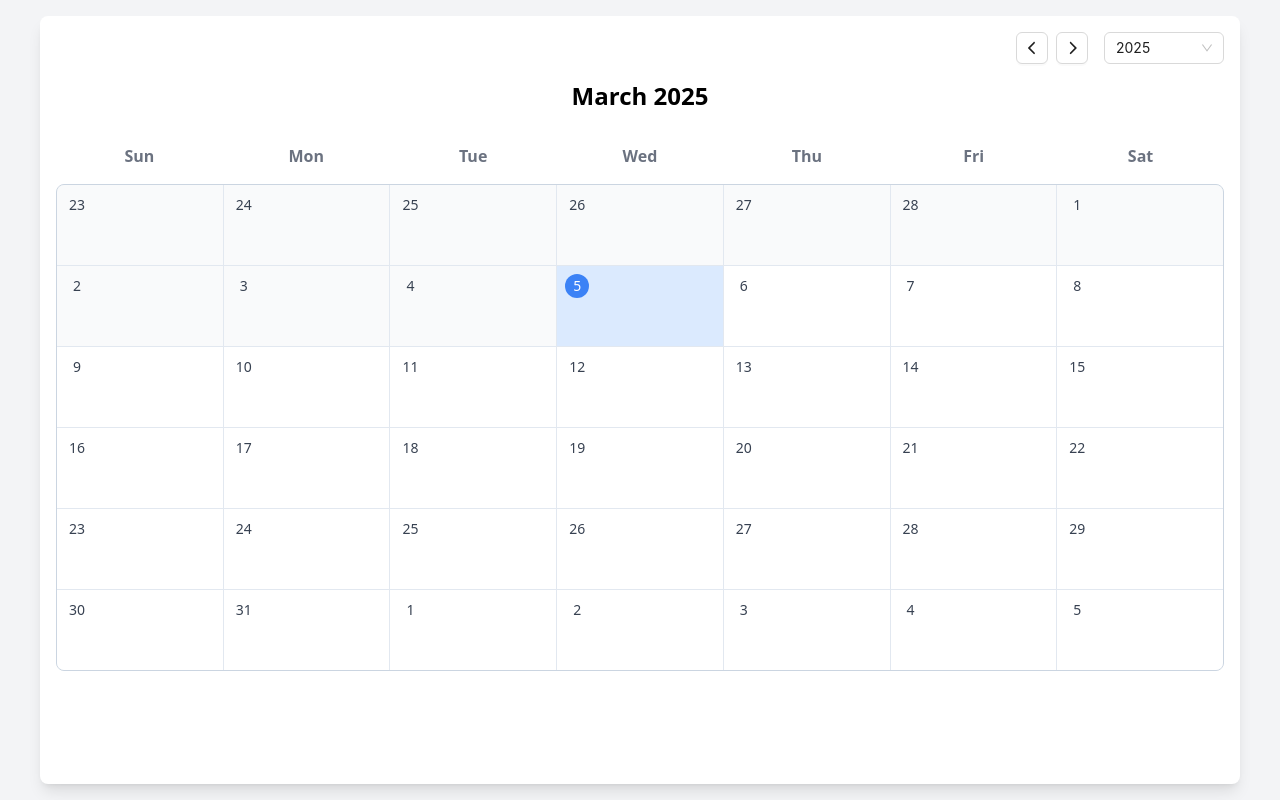
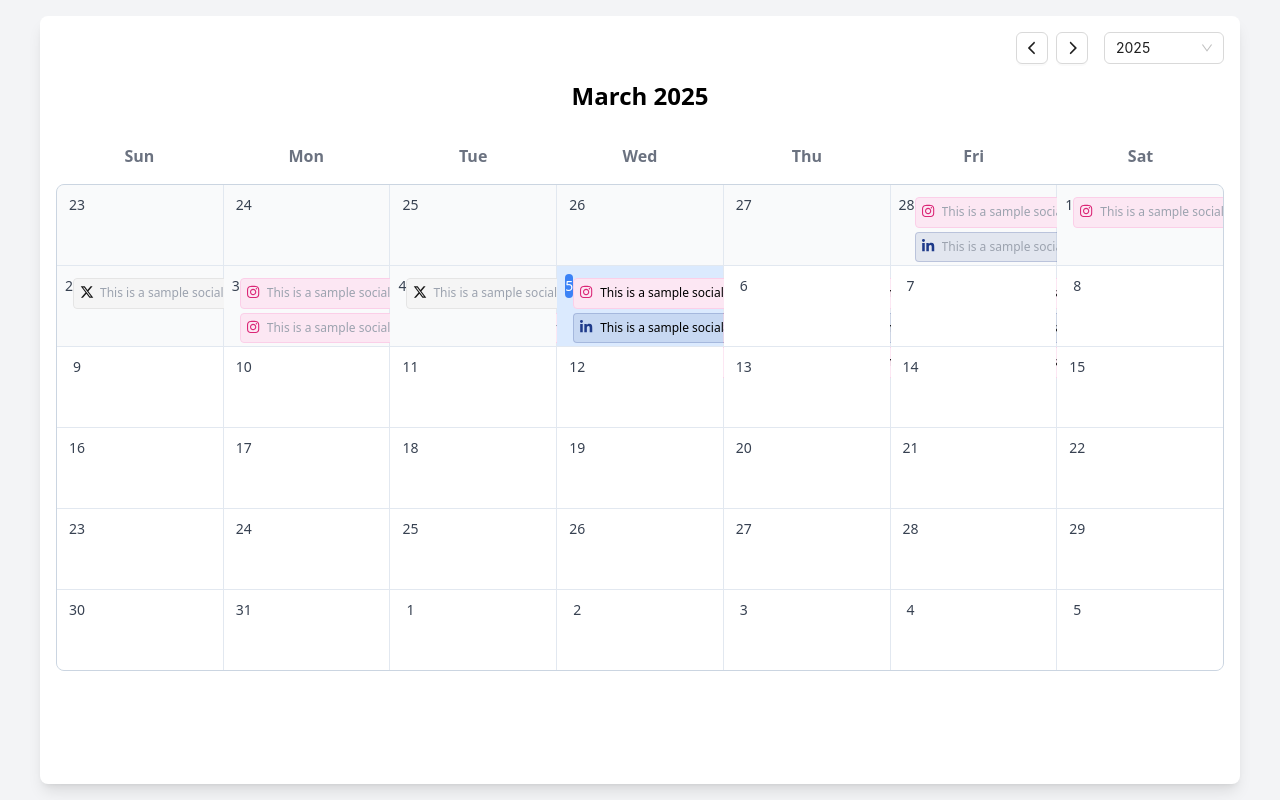
Before and after one commit to petera2c/social-calendar, a React (Create React App) app: page / in a window 1280 px wide. Built offline with nearby package versions, Linux system fonts and the light colour scheme.

Commit message:
Posts showing up on calendar

```diff
--- a/src/App.tsx
+++ b/src/App.tsx
@@ -1,13 +1,26 @@
 import React from "react";
 import Calendar from "./components/Calendar";
+import { QueryClient, QueryClientProvider } from "react-query";
+
+// Create a client
+const queryClient = new QueryClient({
+  defaultOptions: {
+    queries: {
+      staleTime: 5 * 60 * 1000, // 5 minutes
+      refetchOnWindowFocus: false,
+    },
+  },
+});
 
 const App: React.FC = () => {
   return (
-    <div className="min-h-screen w-screen bg-gray-100 flex items-start justify-center p-4">
-      <div className="w-full max-w-[1200px]">
-        <Calendar />
+    <QueryClientProvider client={queryClient}>
+      <div className="min-h-screen w-screen bg-gray-100 flex items-start justify-center p-4">
+        <div className="w-full max-w-[1200px]">
+          <Calendar />
+        </div>
       </div>
-    </div>
+    </QueryClientProvider>
   );
 };
 
--- a/src/components/Calendar.tsx
+++ b/src/components/Calendar.tsx
@@ -3,6 +3,7 @@ import dayjs, { Dayjs } from "dayjs";
 import CalendarHeader from "./CalendarHeader";
 import WeekdayHeader from "./WeekdayHeader";
 import CalendarGrid from "./CalendarGrid";
+import { useSocialPosts } from "../hooks/useSocialPosts";
 
 const Calendar: React.FC = () => {
   const [currentDate, setCurrentDate] = useState<Dayjs>(dayjs());
@@ -12,6 +13,8 @@ const Calendar: React.FC = () => {
   const handleNextMonth = () => setCurrentDate(currentDate.add(1, "month"));
   const handleYearChange = (year: number) =>
     setCurrentDate(currentDate.year(year));
+
+  const { data: posts } = useSocialPosts();
 
   return (
     <div className="bg-white rounded-lg shadow-lg w-full h-[calc(100vh-2rem)] flex flex-col p-4">
@@ -23,7 +26,7 @@ const Calendar: React.FC = () => {
         onYearChange={handleYearChange}
       />
       <WeekdayHeader />
-      <CalendarGrid currentDate={currentDate} />
+      <CalendarGrid currentDate={currentDate} posts={posts || []} />
     </div>
   );
 };
--- a/src/components/CalendarGrid.tsx
+++ b/src/components/CalendarGrid.tsx
@@ -2,12 +2,14 @@ import React from "react";
 import dayjs, { Dayjs } from "dayjs";
 import { CalendarDay } from "../types/calendar";
 import DayCell from "./DayCell";
+import { Post } from "../types/post";
 
 interface CalendarGridProps {
   currentDate: Dayjs;
+  posts: Post[];
 }
 
-const CalendarGrid: React.FC<CalendarGridProps> = ({ currentDate }) => {
+const CalendarGrid: React.FC<CalendarGridProps> = ({ currentDate, posts }) => {
   const generateDays = (): CalendarDay[] => {
     const days: CalendarDay[] = [];
     const firstDayOfMonth = currentDate.startOf("month");
@@ -58,7 +60,14 @@ const CalendarGrid: React.FC<CalendarGridProps> = ({ currentDate }) => {
   return (
     <div className="grid gap-px grid-cols-7 bg-slate-200 border border-slate-300 rounded-lg overflow-hidden">
       {generateDays().map((item, index) => {
-        return <DayCell key={index} item={item} />;
+        // Filter posts for this specific day
+        const dayPosts = posts.filter(
+          (post) =>
+            dayjs(post.timestamp).format("YYYY-MM-DD") ===
+            item.day.format("YYYY-MM-DD")
+        );
+
+        return <DayCell key={index} item={item} posts={dayPosts} />;
       })}
     </div>
   );
--- a/src/components/DayCell.tsx
+++ b/src/components/DayCell.tsx
@@ -4,13 +4,18 @@ import CreatePostModal from "./CreatePostModal";
 import { Button } from "antd";
 import { FontAwesomeIcon } from "@fortawesome/react-fontawesome";
 import { faPlus } from "@fortawesome/free-solid-svg-icons";
+import { Post } from "../types/post";
+import PostList from "./PostList";
 
-const DayCell: React.FC<{ item: CalendarDay }> = ({ item }) => {
+const DayCell: React.FC<{ item: CalendarDay; posts: Post[] }> = ({
+  item,
+  posts,
+}) => {
   const [isHovered, setIsHovered] = useState(false);
   const [isModalOpen, setIsModalOpen] = useState(false);
 
   const handleOpenModal = () => {
-    if (item.day && !item.isOutOfMonth) {
+    if (item.day && item.canCreatePost) {
       setIsModalOpen(true);
     }
   };
@@ -44,6 +49,11 @@ const DayCell: React.FC<{ item: CalendarDay }> = ({ item }) => {
             {item.day.date()}
           </span>
         )}
+        {posts.length > 0 && (
+          <div>
+            <PostList posts={posts} />
+          </div>
+        )}
         {isHovered && item.canCreatePost && (
           <Button
             type="primary"
--- /dev/null
+++ b/src/components/PostList.tsx
@@ -0,0 +1,61 @@
+import React from "react";
+import { Post } from "../types/post";
+import { FontAwesomeIcon } from "@fortawesome/react-fontawesome";
+import {
+  faXTwitter,
+  faFacebookF,
+  faInstagram,
+  faLinkedinIn,
+} from "@fortawesome/free-brands-svg-icons";
+
+interface PostListProps {
+  posts: Post[];
+}
+
+const socialMediaColors = {
+  x: "bg-neutral-100 border-neutral-200",
+  facebook: "bg-blue-100 border-blue-200",
+  instagram: "bg-pink-100 border-pink-200",
+  linkedin: "bg-blue-900/10 border-blue-900/20",
+};
+
+const socialMediaIcons = {
+  x: faXTwitter,
+  facebook: faFacebookF,
+  instagram: faInstagram,
+  linkedin: faLinkedinIn,
+};
+
+const socialMediaIconColors = {
+  x: "text-neutral-900",
+  facebook: "text-blue-600",
+  instagram: "text-pink-600",
+  linkedin: "text-blue-900",
+};
+
+const PostList: React.FC<PostListProps> = ({ posts }) => {
+  if (posts.length === 0) return null;
+
+  return (
+    <div className="space-y-1 mt-1 max-h-[120px] overflow-y-auto">
+      {posts.map((post) => (
+        <div
+          key={post.id}
+          className={`text-xs p-1.5 rounded border ${
+            socialMediaColors[post.socialMedia]
+          } flex items-start gap-1.5`}
+        >
+          <span className={`${socialMediaIconColors[post.socialMedia]} w-3.5`}>
+            <FontAwesomeIcon
+              icon={socialMediaIcons[post.socialMedia]}
+              className="h-3.5"
+            />
+          </span>
+          <span className="truncate">{post.content}</span>
+        </div>
+      ))}
+    </div>
+  );
+};
+
+export default PostList;
--- /dev/null
+++ b/src/hooks/useSocialPosts.ts
@@ -0,0 +1,49 @@
+import { useQuery } from "react-query";
+import { Post } from "../types/post";
+
+const socialMediaTypes = ["x", "facebook", "instagram", "linkedin"] as const;
+
+// Generate fake posts
+const generateFakePosts = (count: number = 10): Post[] => {
+  return Array.from({ length: count }, (_, index) => ({
+    socialMedia:
+      socialMediaTypes[Math.floor(Math.random() * socialMediaTypes.length)],
+    id: `post-${index + 1}`,
+    author: {
+      id: `user-${Math.floor(Math.random() * 1000)}`,
+      name: `User ${Math.floor(Math.random() * 1000)}`,
+      avatar: `https://i.pravatar.cc/150?img=${Math.floor(Math.random() * 70)}`,
+    },
+    content: `This is a sample social media post ${
+      index + 1
+    }. It contains some random content to demonstrate the post structure.`,
+    timestamp: new Date(
+      Date.now() - Math.random() * 7 * 24 * 60 * 60 * 1000
+    ).toISOString(), // Random time within last week
+    media:
+      Math.random() > 0.5
+        ? [
+            {
+              type: Math.random() > 0.5 ? "image" : ("video" as const),
+              url:
+                Math.random() > 0.5
+                  ? `https://picsum.photos/800/600?random=${index}`
+                  : `https://example.com/video-${index}.mp4`,
+            },
+          ]
+        : undefined,
+  }));
+};
+
+export const useSocialPosts = (count: number = 10) => {
+  return useQuery({
+    queryKey: ["socialPosts", count],
+    queryFn: async () => {
+      // Simulate API delay
+      await new Promise((resolve) => setTimeout(resolve, 1000));
+      return generateFakePosts(count);
+    },
+    staleTime: 5 * 60 * 1000, // Consider data fresh for 5 minutes
+    refetchOnWindowFocus: false,
+  });
+};
--- a/src/output.css
+++ b/src/output.css
@@ -561,6 +561,14 @@ video {
   top: 50%;
 }
 
+.left-0 {
+  left: 0px;
+}
+
+.top-0 {
+  top: 0px;
+}
+
 .mb-4 {
   margin-bottom: 1rem;
 }
@@ -579,6 +587,10 @@ video {
 
 .mt-4 {
   margin-top: 1rem;
+}
+
+.mt-1 {
+  margin-top: 0.25rem;
 }
 
 .flex {
@@ -617,6 +629,18 @@ video {
   height: 2.5rem;
 }
 
+.h-full {
+  height: 100%;
+}
+
+.h-3\.5 {
+  height: 0.875rem;
+}
+
+.max-h-\[120px\] {
+  max-height: 120px;
+}
+
 .min-h-screen {
   min-height: 100vh;
 }
@@ -635,6 +659,10 @@ video {
 
 .w-10 {
   width: 2.5rem;
+}
+
+.w-3\.5 {
+  width: 0.875rem;
 }
 
 .max-w-md {
@@ -723,6 +751,10 @@ video {
   gap: 1rem;
 }
 
+.gap-1\.5 {
+  gap: 0.375rem;
+}
+
 .space-x-4 > :not([hidden]) ~ :not([hidden]) {
   --tw-space-x-reverse: 0;
   margin-right: calc(1rem * var(--tw-space-x-reverse));
@@ -735,8 +767,24 @@ video {
   margin-left: calc(0.5rem * calc(1 - var(--tw-space-x-reverse)));
 }
 
+.space-y-1 > :not([hidden]) ~ :not([hidden]) {
+  --tw-space-y-reverse: 0;
+  margin-top: calc(0.25rem * calc(1 - var(--tw-space-y-reverse)));
+  margin-bottom: calc(0.25rem * var(--tw-space-y-reverse));
+}
+
 .overflow-hidden {
   overflow: hidden;
+}
+
+.overflow-y-auto {
+  overflow-y: auto;
+}
+
+.truncate {
+  overflow: hidden;
+  text-overflow: ellipsis;
+  white-space: nowrap;
 }
 
 .rounded-lg {
@@ -745,6 +793,10 @@ video {
 
 .rounded-full {
   border-radius: 9999px;
+}
+
+.rounded {
+  border-radius: 0.25rem;
 }
 
 .border {
@@ -778,6 +830,30 @@ video {
 .border-gray-400 {
   --tw-border-opacity: 1;
   border-color: rgb(156 163 175 / var(--tw-border-opacity, 1));
+}
+
+.border-blue-200 {
+  --tw-border-opacity: 1;
+  border-color: rgb(191 219 254 / var(--tw-border-opacity, 1));
+}
+
+.border-blue-900\/20 {
+  border-color: rgb(30 58 138 / 0.2);
+}
+
+.border-pink-200 {
+  --tw-border-opacity: 1;
+  border-color: rgb(251 207 232 / var(--tw-border-opacity, 1));
+}
+
+.border-sky-200 {
+  --tw-border-opacity: 1;
+  border-color: rgb(186 230 253 / var(--tw-border-opacity, 1));
+}
+
+.border-neutral-200 {
+  --tw-border-opacity: 1;
+  border-color: rgb(229 229 229 / var(--tw-border-opacity, 1));
 }
 
 .bg-gray-100 {
@@ -815,6 +891,29 @@ video {
   background-color: rgb(239 68 68 / var(--tw-bg-opacity, 1));
 }
 
+.bg-black\/50 {
+  background-color: rgb(0 0 0 / 0.5);
+}
+
+.bg-blue-900\/10 {
+  background-color: rgb(30 58 138 / 0.1);
+}
+
+.bg-pink-100 {
+  --tw-bg-opacity: 1;
+  background-color: rgb(252 231 243 / var(--tw-bg-opacity, 1));
+}
+
+.bg-sky-100 {
+  --tw-bg-opacity: 1;
+  background-color: rgb(224 242 254 / var(--tw-bg-opacity, 1));
+}
+
+.bg-neutral-100 {
+  --tw-bg-opacity: 1;
+  background-color: rgb(245 245 245 / var(--tw-bg-opacity, 1));
+}
+
 .p-6 {
   padding: 1.5rem;
 }
@@ -825,6 +924,10 @@ video {
 
 .p-4 {
   padding: 1rem;
+}
+
+.p-1\.5 {
+  padding: 0.375rem;
 }
 
 .text-center {
@@ -849,6 +952,11 @@ video {
 .text-lg {
   font-size: 1.125rem;
   line-height: 1.75rem;
+}
+
+.text-xs {
+  font-size: 0.75rem;
+  line-height: 1rem;
 }
 
 .font-bold {
@@ -894,6 +1002,31 @@ video {
   color: rgb(0 0 0 / var(--tw-text-opacity, 1));
 }
 
+.text-blue-600 {
+  --tw-text-opacity: 1;
+  color: rgb(37 99 235 / var(--tw-text-opacity, 1));
+}
+
+.text-blue-900 {
+  --tw-text-opacity: 1;
+  color: rgb(30 58 138 / var(--tw-text-opacity, 1));
+}
+
+.text-pink-600 {
+  --tw-text-opacity: 1;
+  color: rgb(219 39 119 / var(--tw-text-opacity, 1));
+}
+
+.text-sky-600 {
+  --tw-text-opacity: 1;
+  color: rgb(2 132 199 / var(--tw-text-opacity, 1));
+}
+
+.text-neutral-900 {
+  --tw-text-opacity: 1;
+  color: rgb(23 23 23 / var(--tw-text-opacity, 1));
+}
+
 .placeholder-gray-500::placeholder {
   --tw-placeholder-opacity: 1;
   color: rgb(107 114 128 / var(--tw-placeholder-opacity, 1));
@@ -909,6 +1042,10 @@ video {
   --tw-shadow: 0 4px 6px -1px rgb(0 0 0 / 0.1), 0 2px 4px -2px rgb(0 0 0 / 0.1);
   --tw-shadow-colored: 0 4px 6px -1px var(--tw-shadow-color), 0 2px 4px -2px var(--tw-shadow-color);
   box-shadow: var(--tw-ring-offset-shadow, 0 0 #0000), var(--tw-ring-shadow, 0 0 #0000), var(--tw-shadow);
+}
+
+.filter {
+  filter: var(--tw-blur) var(--tw-brightness) var(--tw-contrast) var(--tw-grayscale) var(--tw-hue-rotate) var(--tw-invert) var(--tw-saturate) var(--tw-sepia) var(--tw-drop-shadow);
 }
 
 .transition {
--- /dev/null
+++ b/src/types/post.ts
@@ -0,0 +1,15 @@
+export interface Post {
+  id: string;
+  author: {
+    id: string;
+    name: string;
+    avatar: string;
+  };
+  content: string;
+  timestamp: string;
+  media?: {
+    type: "image" | "video";
+    url: string;
+  }[];
+  socialMedia: "x" | "facebook" | "instagram" | "linkedin";
+}
```
Also changed, not shown: package.json (+5 -4 lines), 1 other file (tests, documents, lock files or other folders).
